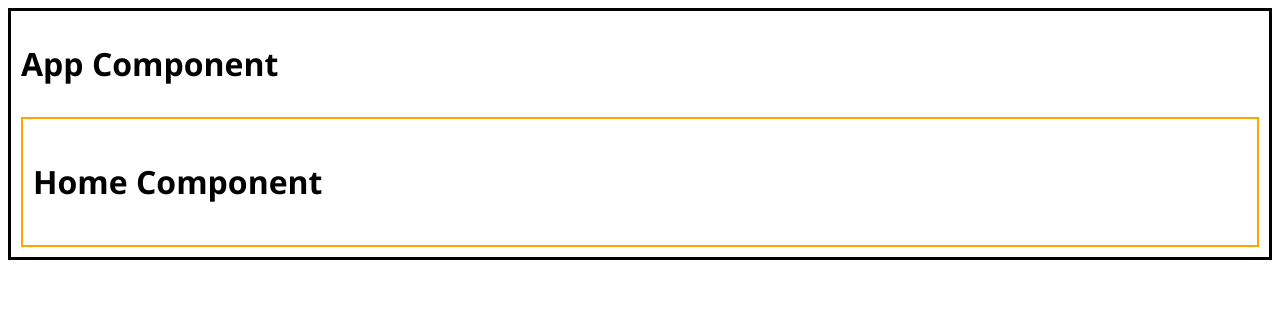
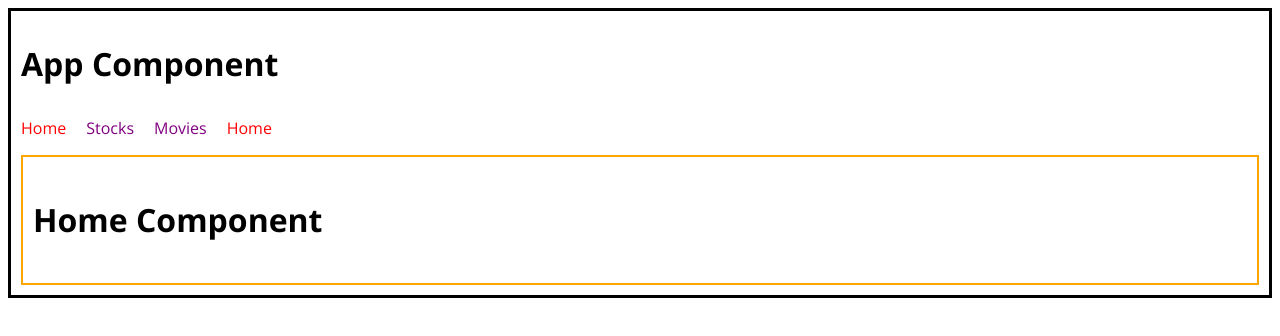
Before and after one commit to sonhyejoo/react-router-intro, a React (Create React App) app: page / in a window 1280 px wide. Shown: the top 336 px of the page. Built offline with nearby package versions, Linux system fonts and the light colour scheme.

Commit message:
navbar and nav links

```diff
--- a/src/App.js
+++ b/src/App.js
@@ -1,12 +1,37 @@
 import Home from "./components/Home";
 import Stocks from "./components/Stocks";
 import Movies from "./components/Movies";
-import { Route, Switch } from "react-router-dom";
+import { Route, Switch, NavLink } from "react-router-dom";
 
 function App() {
   return (
     <div className="main">
       <h1>App Component</h1>
+      <nav>
+        <ul>
+          <li>
+            <NavLink exact to="/">
+              Home
+            </NavLink>
+          </li>
+          <li>
+            <NavLink exact to="/stocks">
+              Stocks
+            </NavLink>
+          </li>
+          <li>
+            <NavLink exact to="/movies">
+              Movies
+            </NavLink>
+          </li>
+          <li>
+            <NavLink exact to="/">
+              Home
+            </NavLink>
+          </li>
+        </ul>
+        <comp></comp>
+      </nav>
       <Switch>
         <Route exact path="/">
           <Home />
```
